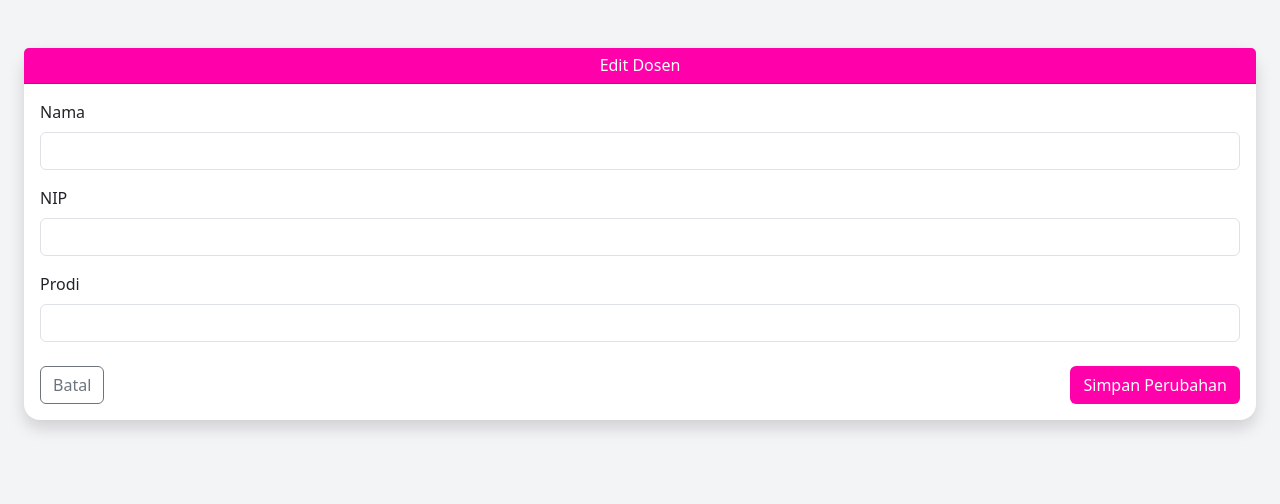
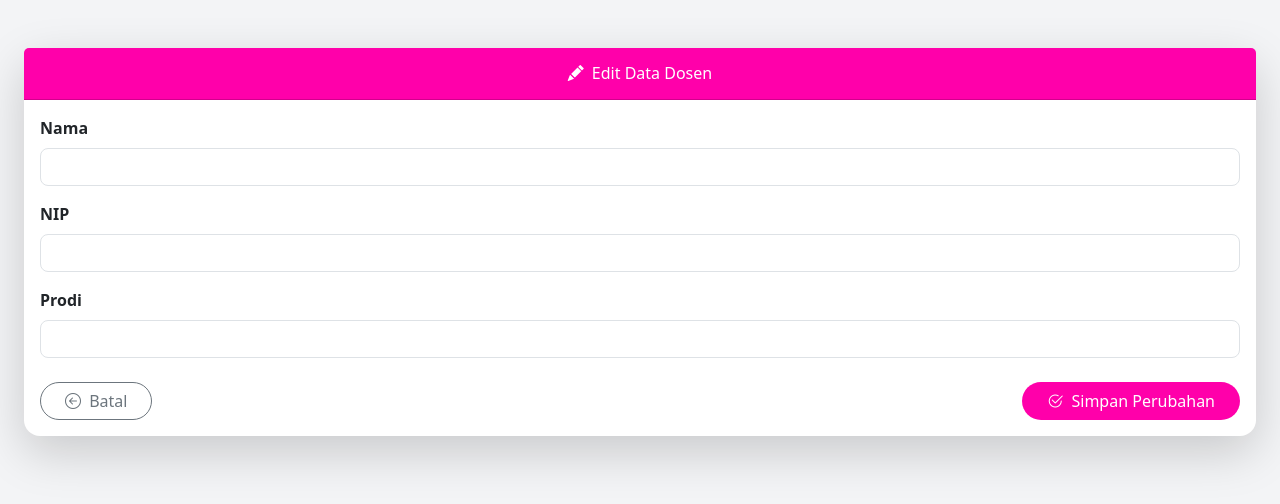
Before and after one commit to ArifbillahKamil/RBAC-Project, a Python web app: template templates/edit_dosen.html in a window 1280 px wide. Shown: the part 56-560 px from the top of the page. Run offline with Jinja, Linux system fonts and the light colour scheme; the template is opened without the code that fills it, so the values that code supplies are empty; some libraries are stand-ins or nearby versions.

Commit message:
perubahan edit dosen

```diff
--- a/templates/edit_dosen.html
+++ b/templates/edit_dosen.html
@@ -1,52 +1,67 @@
 {% extends 'base.html' %}
 
+{% block title %}Edit Dosen{% endblock %}
+
 {% block content %}
+<link href="https://cdn.jsdelivr.net/npm/bootstrap-icons@1.10.5/font/bootstrap-icons.css" rel="stylesheet" />
+
 <div class="container mt-5">
-  <div class="card shadow rounded-4 border-0">
-    <div class="card-header text-white text-center" style="background-color: #ff00aa;">
-      <h3 class="mb-0">Edit Dosen</h3>
+  <div class="card shadow-lg border-0 rounded-4 animate__animated animate__fadeIn">
+    <div class="card-header text-white text-center py-3" style="background-color: #ff00aa;">
+      <h3 class="mb-0"><i class="bi bi-pencil-fill me-2"></i>Edit Data Dosen</h3>
     </div>
+
     <div class="card-body">
       <form method="post">
         <div class="mb-3">
-          <label for="nama" class="form-label">Nama</label>
+          <label for="nama" class="form-label fw-semibold">Nama</label>
           <input
             type="text"
             id="nama"
             name="nama"
-            class="form-control"
+            class="form-control rounded-3"
             value="{{ dosen.nama }}"
             required
           />
         </div>
+
         <div class="mb-3">
-          <label for="nip" class="form-label">NIP</label>
+          <label for="nip" class="form-label fw-semibold">NIP</label>
           <input
             type="text"
             id="nip"
             name="nip"
-            class="form-control"
+            class="form-control rounded-3"
             value="{{ dosen.nip }}"
             required
           />
         </div>
+
         <div class="mb-4">
-          <label for="prodi" class="form-label">Prodi</label>
+          <label for="prodi" class="form-label fw-semibold">Prodi</label>
           <input
             type="text"
             id="prodi"
             name="prodi"
-            class="form-control"
+            class="form-control rounded-3"
             value="{{ dosen.prodi }}"
             required
           />
         </div>
+
         <div class="d-flex justify-content-between">
-          <a href="{{ url_for('dosen.manage_dosen') }}" class="btn btn-outline-secondary">
-            Batal
+          <a
+            href="{{ url_for('dosen.manage_dosen') }}"
+            class="btn btn-outline-secondary rounded-pill px-4"
+          >
+            <i class="bi bi-arrow-left-circle me-1"></i> Batal
           </a>
-          <button type="submit" class="btn text-white" style="background-color: #ff00aa;">
-            Simpan Perubahan
+          <button
+            type="submit"
+            class="btn text-white rounded-pill px-4"
+            style="background-color: #ff00aa;"
+          >
+            <i class="bi bi-check2-circle me-1"></i> Simpan Perubahan
           </button>
         </div>
       </form>
```
